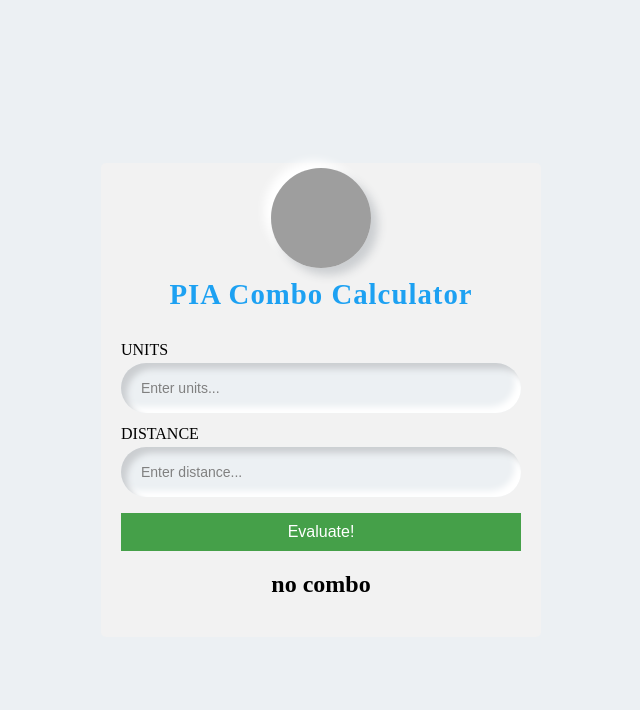
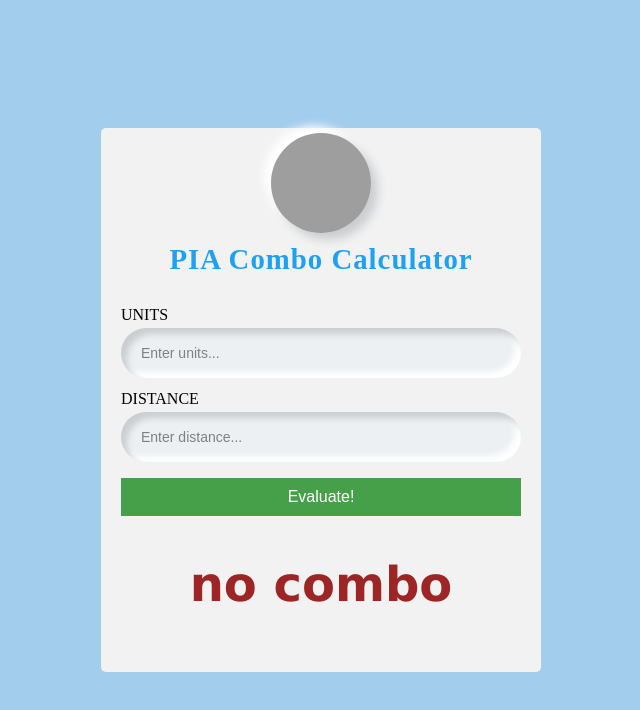
Before and after one commit to meximonster/cmal, a plain HTML site: page static/index.html in a window 1280 px wide. Both pictures are taken after a click on the button "Evaluate!". Shown: the whole page, without its empty margins (319-959 px from the left). Drawn offline with Linux system fonts and the light colour scheme; grey boxes are pictures that could not be loaded.

Commit message:
add css styling

```diff
--- a/static/index.html
+++ b/static/index.html
@@ -71,12 +71,18 @@
       width: 100vw;
       height: 100vh;
       background: #ecf0f3;
+      background-color: #a3cded;
       display: flex;
       align-items: center;
       text-align: center;
       justify-content: center;
       place-items: center;
       overflow: hidden;
+      }
+      h2 {
+        color: rgb(157, 37, 37);
+        font-family: verdana;
+        font-size: 300%;
       }
    </style>
    <body>
@@ -105,15 +111,15 @@
              const result = () => {
                  for (let i = 0; i < units.length; i++) {
                      if (u <= units[i] && d >= distances[i]) {
-                         return "combo"
+                         return "combo!"
                      }
                      if (i != 0) {
                          if (u > units[i - 1] && u <= units[i] && d >= distances[i]) {
                              return "combo";
                          }
                      }
-                     return "no combo"
                  }
+                 return "no combo"
              }
              document.getElementById("result").innerHTML = result();
          }
```
